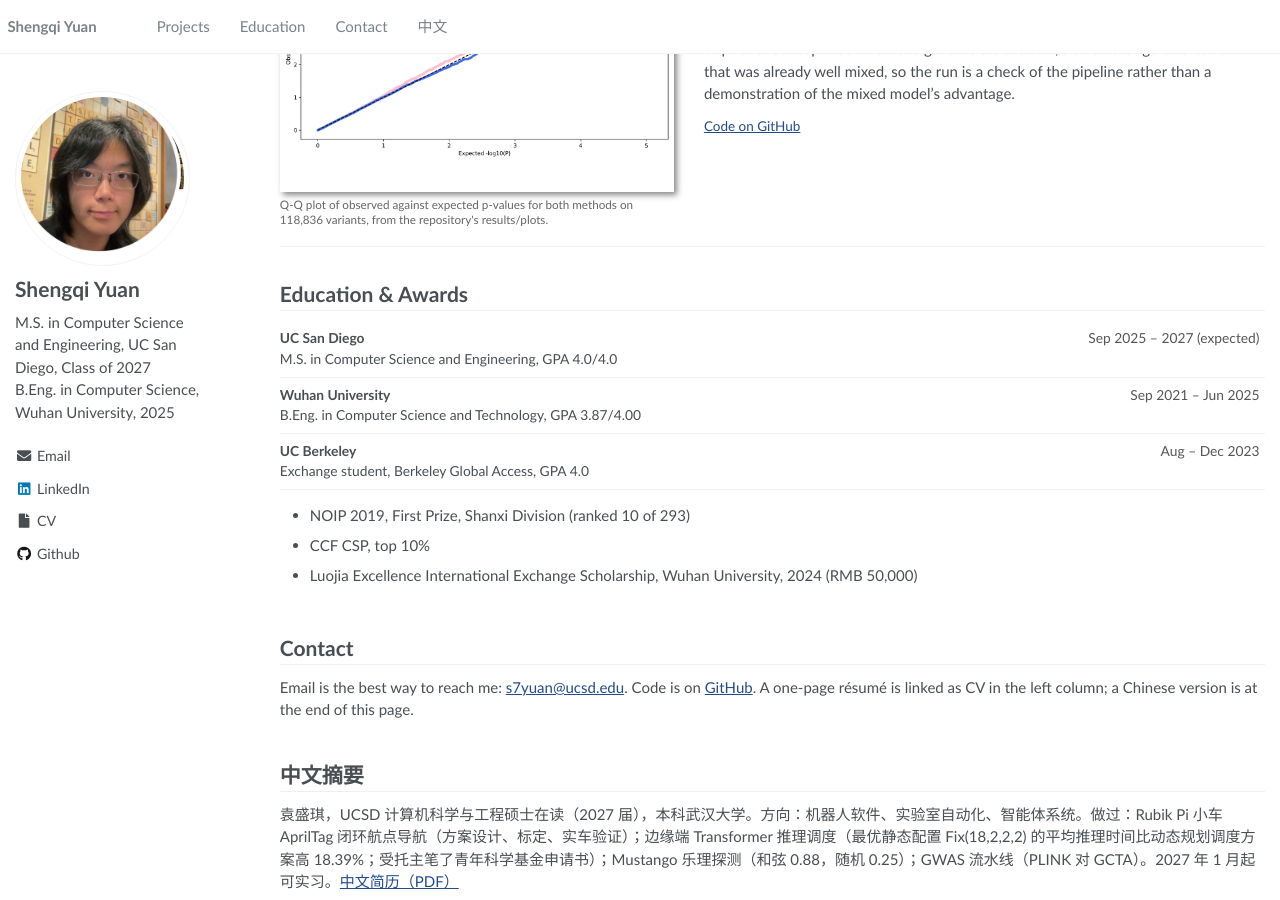
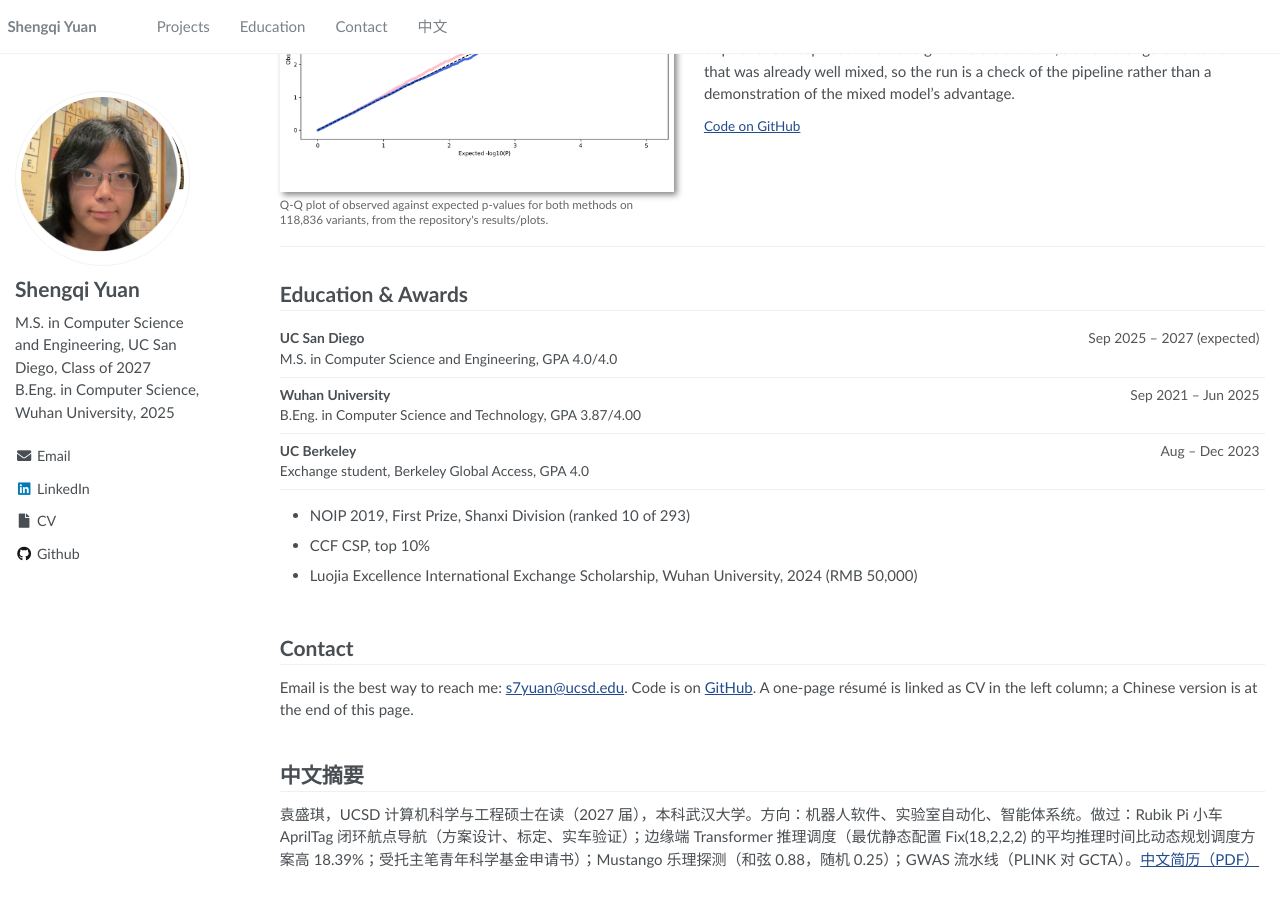
Before and after one commit to Emilieopencollared763/emilieopencollared763.github.io, a Jekyll site: the page built from _pages/about.md, in a window 1280 px wide and 900 px high, scrolled down 1488 px. Built offline with Jekyll 4.4.1, drawn with Linux system fonts in a browser that asks for light colours; after the commit the page ends 2366 px from its top, so only the background shows below that.

Commit message:
Chinese summary: two wording edits

```diff
--- a/_pages/about.md
+++ b/_pages/about.md
@@ -90,4 +90,4 @@ Email is the best way to reach me: [s7yuan@ucsd.edu](mailto:s7yuan@ucsd.edu). Co
 
 # 中文摘要
 
-袁盛琪，UCSD 计算机科学与工程硕士在读（2027 届），本科武汉大学。方向：机器人软件、实验室自动化、智能体系统。做过：Rubik Pi 小车 AprilTag 闭环航点导航（方案设计、标定、实车验证）；边缘端 Transformer 推理调度（最优静态配置 Fix(18,2,2,2) 的平均推理时间比动态规划调度方案高 18.39%；受托主笔了青年科学基金申请书）；Mustango 乐理探测（和弦 0.88，随机 0.25）；GWAS 流水线（PLINK 对 GCTA）。2027 年 1 月起可实习。[中文简历（PDF）](pdf/Shengqi_Yuan_Resume_ZH.pdf)
+袁盛琪，UCSD 计算机科学与工程硕士在读（2027 届），本科武汉大学。方向：机器人软件、实验室自动化、智能体系统。做过：Rubik Pi 小车 AprilTag 闭环航点导航（方案设计、标定、实车验证）；边缘端 Transformer 推理调度（最优静态配置 Fix(18,2,2,2) 的平均推理时间比动态规划调度方案高 18.39%；受托主笔青年科学基金申请书）；Mustango 乐理探测（和弦 0.88，随机 0.25）；GWAS 流水线（PLINK 对 GCTA）。[中文简历（PDF）](pdf/Shengqi_Yuan_Resume_ZH.pdf)
```
